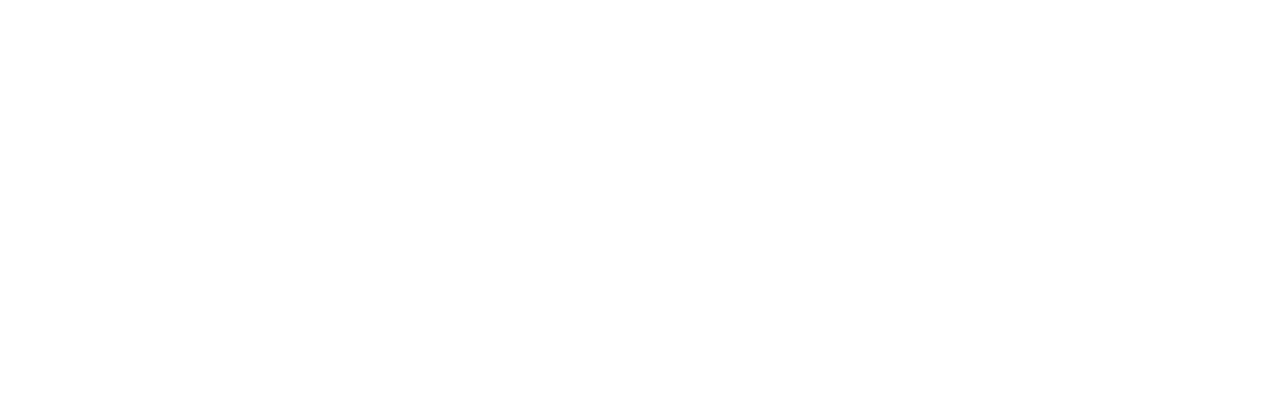
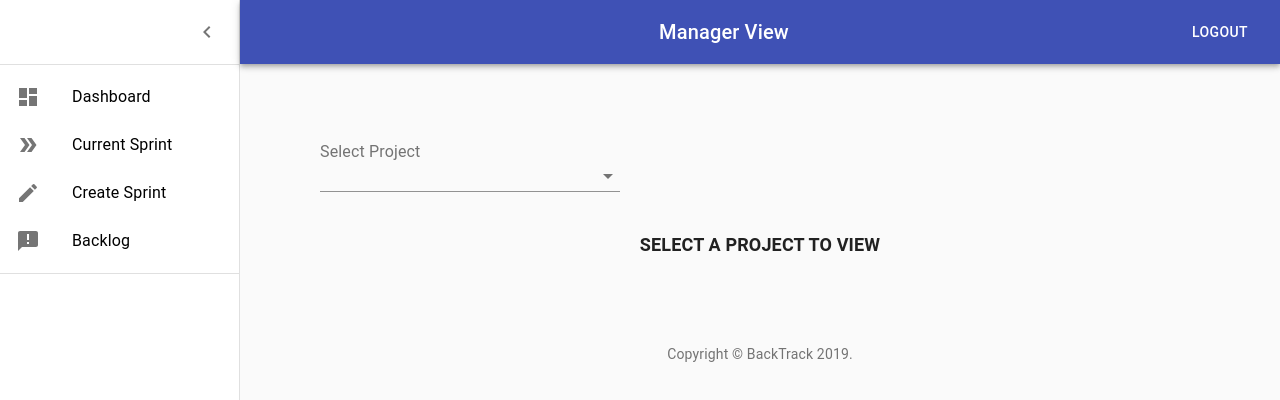
Before and after one commit to pranavtalwar/backtrack-frontend, a React (Create React App) app: page /managerview in a window 1280 px wide. Shown: the top 400 px of the page. Built offline with nearby package versions, Linux system fonts and the light colour scheme.

Commit message:
Manager View Page added

```diff
--- a/src/App.js
+++ b/src/App.js
@@ -8,6 +8,7 @@
 import CreateProject from './components/CreateProject';
 
 import './App.css';
+import ManagerView from './components/ManagerView';
 
 const App = (props) => {
   console.log(props)
@@ -21,6 +22,7 @@
             <Route path="/createsprint" component={CreateSprint} />
             <Route path="/currentsprint" component={CurrentSprint} />
             <Route path="/createproject" component={CreateProject} />
+            <Route path="/managerview" component={ManagerView} />
           </Switch>
       </div>
     </BrowserRouter>
--- /dev/null
+++ b/src/components/ManagerView.js
@@ -0,0 +1,281 @@
+import React, { useState, useEffect } from 'react';
+import { CssBaseline, Table, TableBody, TableHead, TableRow, TableCell, Paper, Button,
+  InputLabel, MenuItem, Select,  TextField, Dialog, DialogActions, DialogContent,
+  DialogTitle
+} from '@material-ui/core';
+import { makeStyles } from '@material-ui/core/styles';
+import Copyright from './Copyright';
+import AppBar from './AppBar/AppBar';
+import AppBar2 from '@material-ui/core/AppBar';
+
+import PropTypes from 'prop-types';
+import Tabs from '@material-ui/core/Tabs';
+import Tab from '@material-ui/core/Tab';
+import Typography from '@material-ui/core/Typography';
+import Box from '@material-ui/core/Box';
+
+const useStyles = makeStyles(theme => ({
+  root: {
+    display: 'flex',
+  },
+  title: {
+    flexGrow: 1,
+  },
+  appBarSpacer: theme.mixins.toolbar,
+  content: {
+    flexGrow: 1,
+    height: '100vh',
+    overflow: 'auto',
+    paddingLeft: theme.spacing(10),
+    paddingRight: theme.spacing(10),
+    textAlign: 'left'
+  },
+  container: {
+    paddingTop: theme.spacing(4),
+    paddingBottom: theme.spacing(4),
+  },
+  paper: {
+    padding: theme.spacing(2),
+    display: 'flex',
+    overflow: 'auto',
+    flexDirection: 'column',
+  },
+  paper2: {
+    padding: theme.spacing(2),
+    display: 'flex',
+    overflow: 'auto',
+    // flexDirection: 'column',
+  },
+  fixedHeight: {
+    height: 240,
+  },
+  newtext: {
+    fontSize: 25,
+  },
+  pbitext: {
+    fontSize: 18,
+  },
+  pad: {
+    paddingRight: 200,
+  },
+  pad2: {
+    paddingRight: 240,
+  }
+}));
+
+function a11yProps(index) {
+    return {
+    id: `simple-tab-${index}`,
+    'aria-controls': `simple-tabpanel-${index}`,
+    };
+}
+
+function TabPanel(props) {
+const { children, value, index, ...other } = props;
+
+return (
+    <Typography
+    component="div"
+    role="tabpanel"
+    hidden={value !== index}
+    id={`simple-tabpanel-${index}`}
+    aria-labelledby={`simple-tab-${index}`}
+    {...other}
+    >
+    {value === index && <Box p={3}>{children}</Box>}
+    </Typography>
+);
+}
+TabPanel.propTypes = {
+children: PropTypes.node,
+index: PropTypes.any.isRequired,
+value: PropTypes.any.isRequired,
+};
+export default () => {
+const [value, setValue] = React.useState(0);
+
+const handleChange = (event, newValue) => {
+    setValue(newValue);
+};
+//   const [pbiArray, setPbiArray] = useState([]);
+//   const [currPBI, setCurrPBI] = useState(null);
+//   const [curTask, setCurTask] = useState({
+//     name: '',
+//     description: '',
+//     effort_hours: 0,
+//   });
+//   const [currentSprint, setCurrentSprint] = useState({
+//       start_date: null,
+//       id: null,
+//       end_date: null,
+//       capacity: null,
+//       project: null,
+//       pbis: null
+//   });
+//   const [currentCapacity, setCurrentCapacity] = useState(0);
+//   const [dialogOpen, setDialogOpen] = useState(false);
+//   const [updateObj, setUpdateObj] = useState({
+//       id: '',
+//       name: '',
+//       description: '',
+//       effort_hours: 0,
+//   });
+
+//   const handleClickOpen = () => {
+//       setDialogOpen(true);
+//   };
+
+//   const handleClose = () => {
+//       setDialogOpen(false);
+//   };
+
+  const classes = useStyles();
+  const projArray = ["First Project","Second Project","Third Project","Fourth Project"];
+  const pbis =  [
+      {
+        "pbi_id": 6,
+        "name": "FirstPBI",
+        "description": "This is the first one",
+        "priority": 2,
+        "story_points": 30,
+        "sprint_id": 1,
+        "status": "Not Yet Started"
+      },
+      {
+        "pbi_id": 7,
+        "name": "SecondPBI",
+        "description": "This is the second one",
+        "priority": 1,
+        "story_points": 50,
+        "sprint_id": 1,
+        "status": "In Progress"
+      },
+      {
+        "pbi_id": 8,
+        "name": "thirdPBI",
+        "description": "This is the third one",
+        "priority": 3,
+        "story_points": 50,
+        "sprint_id": 1,
+        "status": "Completed"
+      }
+
+    ];
+
+  const [currProj, setCurrProj] = useState('');
+
+  return (
+    <div className={classes.root}>
+      <CssBaseline />
+      <AppBar heading = 'Manager View'/>
+      <div className={classes.content}>
+        <div className={classes.appBarSpacer} />
+        <br/>
+        <br/>
+        <br/>
+        <br/>
+
+
+        <form>
+          <InputLabel>Select Project</InputLabel>
+          <Select
+              style={{ width: 300 }}
+              value={currProj}
+              onChange={e => {
+                setCurrProj(e.target.value);
+                console.log(currProj)
+              }}
+          >
+          {
+              projArray.map(proj => (
+                <MenuItem value={proj}>{proj}</MenuItem>
+              ))
+          }
+          </Select>
+        </form>
+        <br/>
+        <br/>
+
+        <div className={classes.pbitext}>
+        {(currProj!=='')? (
+        <div>
+        <AppBar2 position="static">
+            <Tabs value={value} onChange={handleChange} aria-label="simple tabs example">
+            <Tab label="Current View" {...a11yProps(0)} />
+            <Tab label="Full View" {...a11yProps(1)} />
+            </Tabs>
+        </AppBar2>
+        <TabPanel value={value} index={0}>
+        <Table size="small">
+            <TableHead>
+            <TableRow>
+                <TableCell>Name</TableCell>
+                <TableCell>Description</TableCell>
+                <TableCell>Priority</TableCell>
+                <TableCell>Story Point</TableCell>
+                <TableCell>Sprint ID</TableCell>
+                <TableCell>Status</TableCell>
+            </TableRow>
+            </TableHead>
+            <TableBody>
+            {pbis.map(row => (
+                (row.status==="Not Yet Started" || row.status==="In Progress")?(
+                <TableRow key={row.id}>
+                    <TableCell>{row.name}</TableCell>
+                    <TableCell>{row.description}</TableCell>
+                    <TableCell>{row.priority}</TableCell>
+                    <TableCell>{row.story_points}</TableCell>
+                    {row.sprint_id ? <TableCell>{row.sprint_id}</TableCell> : <TableCell>Not Assigned</TableCell>}
+                    <TableCell>{row.status}</TableCell>
+                    </TableRow>
+            ):(
+                <>
+                </>
+            )
+            ))}
+                </TableBody>
+            </Table>
+        </TabPanel>
+        <TabPanel value={value} index={1}>
+        <Table size="small">
+            <TableHead>
+            <TableRow>
+                <TableCell>Name</TableCell>
+                <TableCell>Description</TableCell>
+                <TableCell>Priority</TableCell>
+                <TableCell>Story Point</TableCell>
+                <TableCell>Sprint ID</TableCell>
+                <TableCell>Status</TableCell>
+            </TableRow>
+            </TableHead>
+            <TableBody>
+            {pbis.map(row => (
+                <TableRow key={row.id}>
+                    <TableCell>{row.name}</TableCell>
+                    <TableCell>{row.description}</TableCell>
+                    <TableCell>{row.priority}</TableCell>
+                    <TableCell>{row.story_points}</TableCell>
+                    {row.sprint_id ? <TableCell>{row.sprint_id}</TableCell> : <TableCell>Not Assigned</TableCell>}
+                    <TableCell>{row.status}</TableCell>
+                    </TableRow>
+                ))}
+                </TableBody>
+            </Table>
+        </TabPanel>
+
+        </div>
+        ):(
+            <dig>
+            <b><center>SELECT A PROJECT TO VIEW</center></b>
+            </dig>
+        )}
+        <br/>
+        </div>
+        <br/>
+        <br/>
+        <br/>
+        <Copyright />
+      </div>
+      </div>
+    );
+}
```
